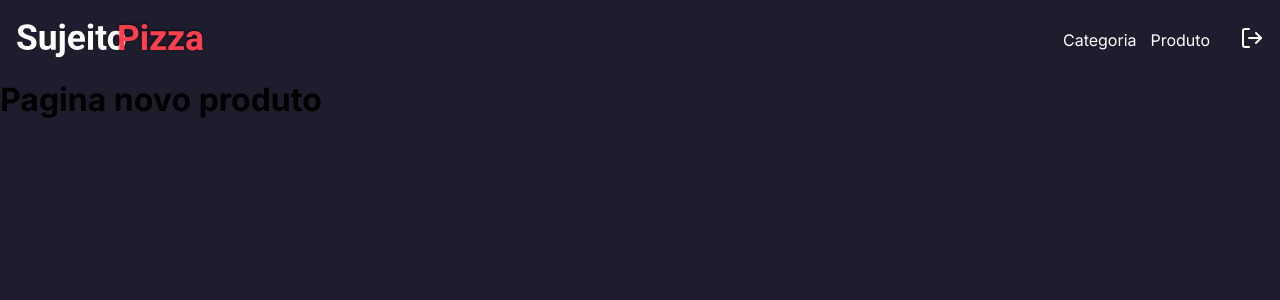
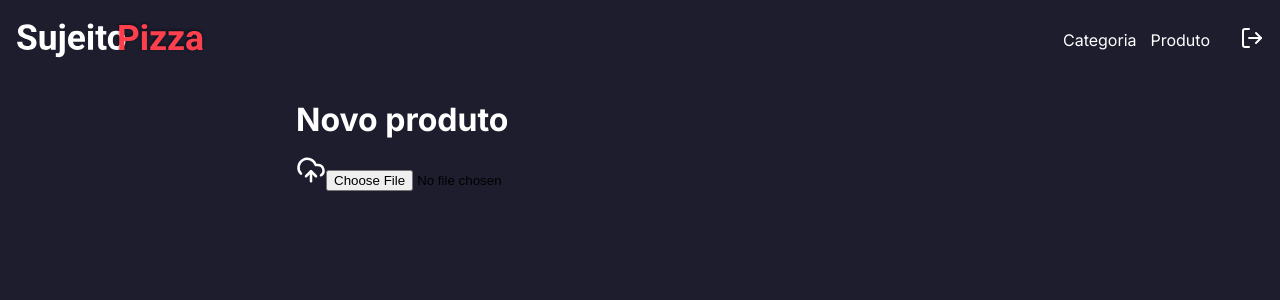
Before and after one commit to VictorLoures/pizzaria-curso-node-js, a Next.js app in the folder frontend/: page /dashboard/product in a window 1280 px wide. Shown: the top 300 px of the page. Built offline with nearby package versions, Linux system fonts and the light colour scheme.

Commit message:
Página cadastro produtos

```diff
--- /dev/null
+++ b/frontend/src/app/dashboard/product/components/form/index.tsx
@@ -0,0 +1,50 @@
+"use client";
+import { UploadCloud } from "lucide-react";
+import styles from "./styles.module.scss";
+import { ChangeEvent, useState } from "react";
+import Image from "next/image";
+
+export function Form() {
+  const [image, setImage] = useState<File>();
+  const [previewImage, setPreviewImage] = useState<string>("");
+
+  const handleFile = (e: ChangeEvent<HTMLInputElement>) => {
+    if (e.target.files && e.target.files[0]) {
+      const image = e.target.files[0];
+      if (image.type !== "image/jpeg" && image.type !== "image/png") return;
+      setImage(image);
+      setPreviewImage(URL.createObjectURL(image));
+    }
+  };
+
+  return (
+    <main className={styles.container}>
+      <h1>Novo produto</h1>
+      <form action="" className={styles.form}>
+        <label htmlFor="" className={styles.labelImage}>
+          <span>
+            <UploadCloud size={30} color="#FFF" />
+          </span>
+
+          <input
+            type="file"
+            accept="image/png, image/jpeg"
+            required
+            onChange={handleFile}
+          />
+
+          {previewImage && (
+            <Image
+              src={previewImage}
+              alt="preview"
+              className={styles.preview}
+              fill={true}
+              quality={100}
+              priority={true}
+            />
+          )}
+        </label>
+      </form>
+    </main>
+  );
+}
--- /dev/null
+++ b/frontend/src/app/dashboard/product/components/form/styles.module.scss
@@ -0,0 +1,24 @@
+.container {
+  max-width: 720px;
+  margin: 20px auto;
+  padding: 0 16px;
+  display: flex;
+  flex-direction: column;
+
+  h1 {
+    color: var(--white);
+  }
+}
+
+.form {
+  display: flex;
+  flex-direction: column;
+  margin: 16px 0;
+}
+
+.labelImage {
+  width: 100%;
+  height: 280px;
+
+  position: relative;
+}
--- a/frontend/src/app/dashboard/product/page.tsx
+++ b/frontend/src/app/dashboard/product/page.tsx
@@ -1,7 +1,9 @@
+import { Form } from "./components/form";
+
 export default function Product() {
   return (
     <main>
-      <h1>Pagina novo produto</h1>
+      <Form />
     </main>
   );
 }
```
